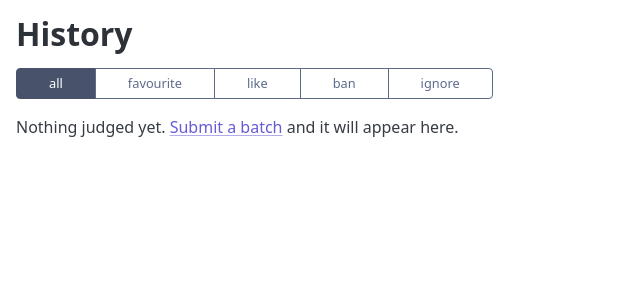
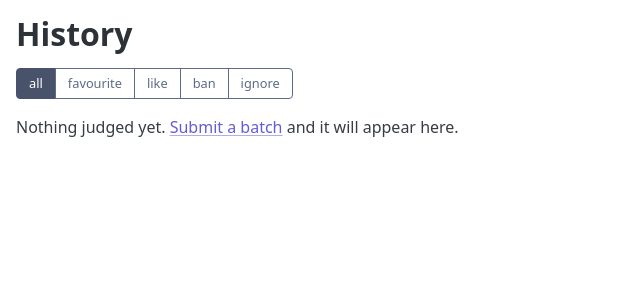
Before and after one commit to CJohnsonPeart25/wallpapi, a FastAPI app: page /history in a window 1280 px wide. Shown: the part 71-371 px from the top of the page, without its empty margins (0-640 px from the left). Run offline with FastAPI, Linux system fonts and the light colour scheme; parts of the project's set-up code (start-up, migrations or seed data) failed here and were passed over; some libraries are stand-ins or nearby versions.

Commit message:
Size History's filter buttons over Pico's group padding
Pico's [role=group] [role=button] outranks a bare child selector, so the
filter and paging buttons kept 2rem of side padding and the smaller
size never applied. Matching on the role wins on order.

```diff
--- a/src/wallpapi/web/static/base.css
+++ b/src/wallpapi/web/static/base.css
@@ -76,7 +76,7 @@ body:has(#batch-grid) [data-refill]:not(:has([data-refill-problem])) {
 }
 
 .bulk > button,
-:is(.history-filter, .history-paging) > * {
+:is(.history-filter, .history-paging) > [role="button"] {
   --pico-form-element-spacing-horizontal: 0.75rem;
   --pico-form-element-spacing-vertical: 0.3rem;
   flex: 0 0 auto;
```
